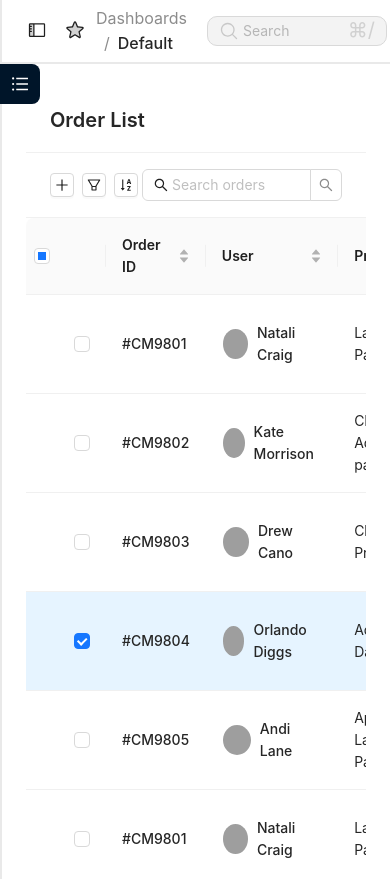
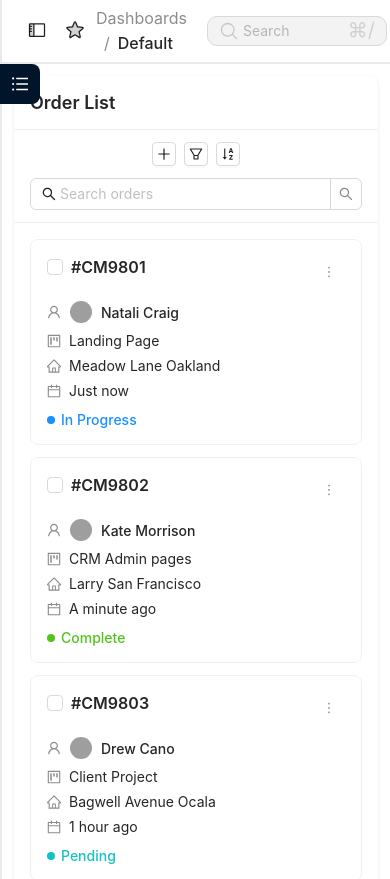
Before and after one commit to KesariIncture/Task, a React (Vite) app: page /default in a window 390 px wide. Shown: the top 879 px of the page. Built offline with nearby package versions, Linux system fonts and the light colour scheme; grey boxes are pictures that could not be loaded.

Commit message:
responsve table

```diff
--- a/src/Default.jsx
+++ b/src/Default.jsx
@@ -1,5 +1,15 @@
-import React, { useState } from "react";
-import { Table, Button, Input, Avatar, Pagination, Checkbox } from "antd";
+import React, { useState, useEffect } from "react";
+import {
+  Table,
+  Button,
+  Input,
+  Avatar,
+  Pagination,
+  Checkbox,
+  Spin,
+  Drawer,
+  Tag,
+} from "antd";
 import {
   PlusOutlined,
   FilterOutlined,
@@ -8,13 +18,38 @@ import {
   MoreOutlined,
   CalendarOutlined,
   LinkOutlined,
+  UserOutlined,
+  ProjectOutlined,
+  HomeOutlined,
 } from "@ant-design/icons";
 
 const { Search } = Input;
 
 const Default = () => {
   const [selectedRowKeys, setSelectedRowKeys] = useState(["#CM9804"]);
-  const [searchText, setSearchText] = useState(""); // State for search input
+  const [searchText, setSearchText] = useState("");
+  const [loading, setLoading] = useState(true);
+  const [isMobile, setIsMobile] = useState(false);
+
+  // Check screen size and set mobile state
+  useEffect(() => {
+    const checkScreenSize = () => {
+      setIsMobile(window.innerWidth < 768);
+    };
+
+    checkScreenSize();
+    window.addEventListener("resize", checkScreenSize);
+
+    return () => window.removeEventListener("resize", checkScreenSize);
+  }, []);
+
+  // Simulate data loading with a 2-second delay
+  useEffect(() => {
+    const timer = setTimeout(() => {
+      setLoading(false);
+    }, 2000);
+    return () => clearTimeout(timer);
+  }, []);
 
   const data = [
     {
@@ -185,7 +220,6 @@ const Default = () => {
     }
   };
 
-  // Filter data based on search text
   const filteredData = data.filter((item) =>
     [
       item.orderId,
@@ -196,6 +230,131 @@ const Default = () => {
     ].some((field) => field.toLowerCase().includes(searchText.toLowerCase()))
   );
 
+  // Mobile card view component
+  const MobileCard = ({ record }) => (
+    <div
+      className="mobile-card"
+      style={{
+        border: "1px solid #f0f0f0",
+        borderRadius: "8px",
+        padding: "16px",
+        marginBottom: "12px",
+        backgroundColor: selectedRowKeys.includes(record.key)
+          ? "#f6ffed"
+          : "white",
+      }}
+    >
+      <div
+        style={{
+          display: "flex",
+          justifyContent: "space-between",
+          alignItems: "flex-start",
+          marginBottom: "12px",
+        }}
+      >
+        <div style={{ display: "flex", alignItems: "center", gap: "8px" }}>
+          <Checkbox
+            checked={selectedRowKeys.includes(record.key)}
+            onChange={(e) => {
+              if (e.target.checked) {
+                setSelectedRowKeys([...selectedRowKeys, record.key]);
+              } else {
+                setSelectedRowKeys(
+                  selectedRowKeys.filter((key) => key !== record.key)
+                );
+              }
+            }}
+          />
+          <span style={{ fontWeight: 600, fontSize: "16px", color: "#262626" }}>
+            {record.orderId}
+          </span>
+        </div>
+        <Button
+          type="text"
+          icon={<MoreOutlined />}
+          style={{ color: "#8c8c8c" }}
+        />
+      </div>
+
+      <div style={{ marginBottom: "12px" }}>
+        <div
+          style={{
+            display: "flex",
+            alignItems: "center",
+            gap: "8px",
+            marginBottom: "8px",
+          }}
+        >
+          <UserOutlined style={{ color: "#8c8c8c", fontSize: "14px" }} />
+          <Avatar src={record.user.avatar} size={24} />
+          <span style={{ fontWeight: 500, color: "#262626" }}>
+            {record.user.name}
+          </span>
+        </div>
+
+        <div
+          style={{
+            display: "flex",
+            alignItems: "center",
+            gap: "8px",
+            marginBottom: "8px",
+          }}
+        >
+          <ProjectOutlined style={{ color: "#8c8c8c", fontSize: "14px" }} />
+          <span style={{ color: "#262626" }}>{record.project}</span>
+        </div>
+
+        <div
+          style={{
+            display: "flex",
+            alignItems: "center",
+            gap: "8px",
+            marginBottom: "8px",
+          }}
+        >
+          <HomeOutlined style={{ color: "#8c8c8c", fontSize: "14px" }} />
+          <span style={{ color: "#262626" }}>{record.address}</span>
+          {record.hasLink && (
+            <LinkOutlined style={{ color: "#8c8c8c", fontSize: "12px" }} />
+          )}
+        </div>
+
+        <div
+          style={{
+            display: "flex",
+            alignItems: "center",
+            gap: "8px",
+            marginBottom: "8px",
+          }}
+        >
+          <CalendarOutlined style={{ color: "#8c8c8c", fontSize: "14px" }} />
+          <span style={{ color: "#262626" }}>{record.date}</span>
+        </div>
+      </div>
+
+      <div style={{ display: "flex", alignItems: "center", gap: "6px" }}>
+        <div
+          style={{
+            width: "8px",
+            height: "8px",
+            borderRadius: "50%",
+            backgroundColor: getStatusColor(record.status),
+          }}
+        />
+        <span
+          style={{
+            color: getStatusColor(record.status),
+            fontSize: "14px",
+            fontWeight: 500,
+          }}
+        >
+          {record.status}
+        </span>
+      </div>
+    </div>
+  );
+
+  // Desktop table columns
   const columns = [
     {
       title: "",
@@ -243,6 +402,7 @@ const Default = () => {
       key: "project",
       sorter: (a, b) => a.project.localeCompare(b.project),
       render: (text) => <span style={{ color: "#262626" }}>{text}</span>,
+      responsive: ["md"],
     },
     {
       title: "Address",
@@ -257,6 +417,7 @@ const Default = () => {
           )}
         </div>
       ),
+      responsive: ["lg"],
     },
     {
       title: "Date",
@@ -269,6 +430,7 @@ const Default = () => {
           <span style={{ color: "#262626" }}>{text}</span>
         </div>
       ),
+      responsive: ["sm"],
     },
     {
       title: "Status",
@@ -316,22 +478,25 @@ const Default = () => {
   return (
     <div
       style={{
-        padding: "24px",
+        padding: isMobile ? "12px" : "24px",
         backgroundColor: "white",
         height: "100%",
+        minHeight: "100vh",
       }}
     >
+      <Spin spinning={loading} tip="Loading orders..." size="large">
         <div
           style={{
             backgroundColor: "white",
             borderRadius: "8px",
             overflow: "hidden",
+            boxShadow: isMobile ? "0 1px 3px rgba(0,0,0,0.1)" : "none",
           }}
         >
           {/* Header */}
           <div
             style={{
-            padding: "20px 24px",
+              padding: isMobile ? "16px" : "20px 24px",
               borderBottom: "1px solid #f0f0f0",
               display: "flex",
               justifyContent: "space-between",
@@ -341,7 +506,7 @@ const Default = () => {
             <h2
               style={{
                 margin: 0,
-              fontSize: "20px",
+                fontSize: isMobile ? "18px" : "20px",
                 fontWeight: 600,
                 color: "#262626",
               }}
@@ -353,31 +518,55 @@ const Default = () => {
           {/* Toolbar */}
           <div
             style={{
-            padding: "16px 24px",
+              padding: isMobile ? "12px 16px" : "16px 24px",
               borderBottom: "1px solid #f0f0f0",
               display: "flex",
+              flexDirection: isMobile ? "column" : "row",
+              gap: isMobile ? "12px" : "0",
               justifyContent: "space-between",
-            alignItems: "center",
+              alignItems: isMobile ? "stretch" : "center",
             }}
           >
-          <div style={{ display: "flex", gap: "8px" }}>
-            <Button icon={<PlusOutlined />} size="small" />
-            <Button icon={<FilterOutlined />} size="small" />
-            <Button icon={<SortAscendingOutlined />} size="small" />
+            <div
+              style={{
+                display: "flex",
+                gap: "8px",
+                justifyContent: isMobile ? "center" : "flex-start",
+              }}
+            >
+              <Button icon={<PlusOutlined />} size="small" disabled={loading} />
+              <Button
+                icon={<FilterOutlined />}
+                size="small"
+                disabled={loading}
+              />
+              <Button
+                icon={<SortAscendingOutlined />}
+                size="small"
+                disabled={loading}
+              />
             </div>
             <Search
               placeholder="Search orders"
-            style={{ width: 200 }}
+              style={{ width: isMobile ? "100%" : 200 }}
               prefix={<SearchOutlined />}
-            onChange={(e) => setSearchText(e.target.value)} // Update search text on input change
+              onChange={(e) => setSearchText(e.target.value)}
               value={searchText}
+              disabled={loading}
             />
           </div>
 
-        {/* Table */}
+          {/* Content - Table or Mobile Cards */}
+          {isMobile ? (
+            <div style={{ padding: "16px" }}>
+              {filteredData.map((record) => (
+                <MobileCard key={record.key} record={record} />
+              ))}
+            </div>
+          ) : (
             <Table
               columns={columns}
-          dataSource={filteredData} // Use filtered data
+              dataSource={filteredData}
               pagination={false}
               rowSelection={{
                 type: "checkbox",
@@ -388,31 +577,31 @@ const Default = () => {
               rowClassName={(record) =>
                 selectedRowKeys.includes(record.key) ? "selected-row" : ""
               }
-          style={{
-            "& .selected-row": {
-              backgroundColor: "#f6ffed",
-            },
-          }}
+              scroll={{ x: 800 }}
             />
+          )}
 
           {/* Pagination */}
           <div
             style={{
-            padding: "16px 24px",
+              padding: isMobile ? "12px 16px" : "16px 24px",
               borderTop: "1px solid #f0f0f0",
               display: "flex",
-            justifyContent: "flex-end",
+              justifyContent: isMobile ? "center" : "flex-end",
             }}
           >
             <Pagination
               current={1}
-            total={filteredData.length} // Update total based on filtered data
+              total={filteredData.length}
               pageSize={2}
               showSizeChanger={false}
-            simple={false}
+              simple={isMobile}
+              disabled={loading}
+              size={isMobile ? "small" : "default"}
             />
           </div>
         </div>
+      </Spin>
 
       <style jsx>{`
         .ant-table-tbody > tr.selected-row > td {
@@ -421,6 +610,24 @@ const Default = () => {
         .ant-table-tbody > tr.selected-row:hover > td {
           background-color: white !important;
         }
+
+        @media (max-width: 768px) {
+          .ant-table-wrapper {
+            overflow-x: auto;
+          }
+          .mobile-card {
+            transition: all 0.2s ease;
+          }
+          .mobile-card:hover {
+            box-shadow: 0 2px 8px rgba(0, 0, 0, 0.1);
+          }
+        }
+
+        @media (max-width: 480px) {
+          .ant-btn {
+            min-width: 32px;
+          }
+        }
       `}</style>
     </div>
   );
```
Lines whose indentation alone changed are shown as unchanged.
